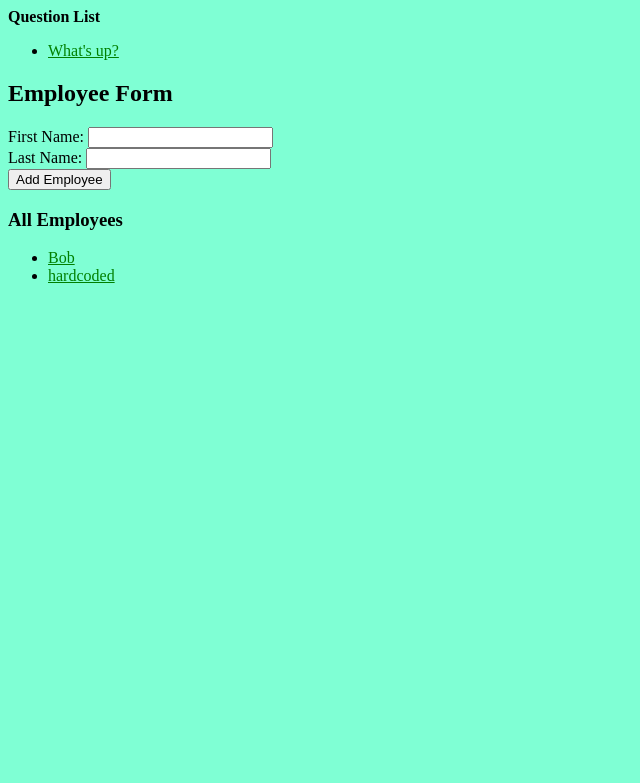
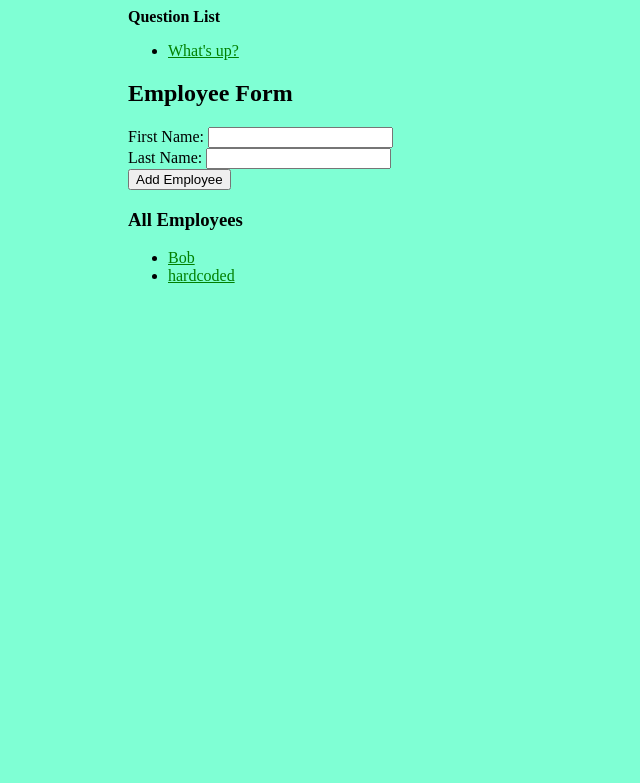
Before and after one commit to sph3765/mysite, a Django app: page / in a window 1280 px wide. Shown: the top 783 px of the page, without its empty margins (0-640 px from the left). Run offline with Django 3.2, Linux system fonts and the light colour scheme; data comes from the database, SQL or seed files in the repository.

Commit message:
added style

```diff
--- a/polls/static/polls/style.css
+++ b/polls/static/polls/style.css
@@ -1,4 +1,7 @@
 body {
+  width:80%;
+  margin-left:auto;
+  margin-right:auto;
   background-color: aquamarine;
 }
 
```
